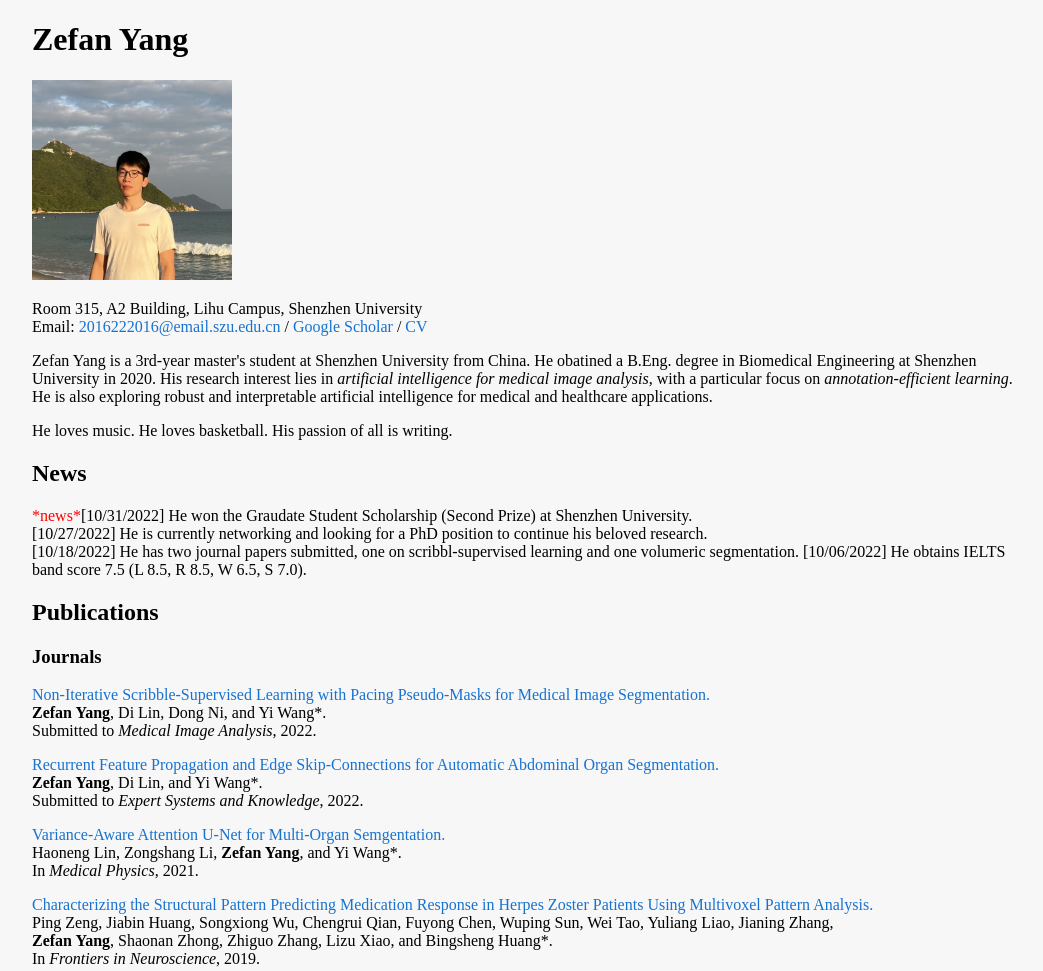
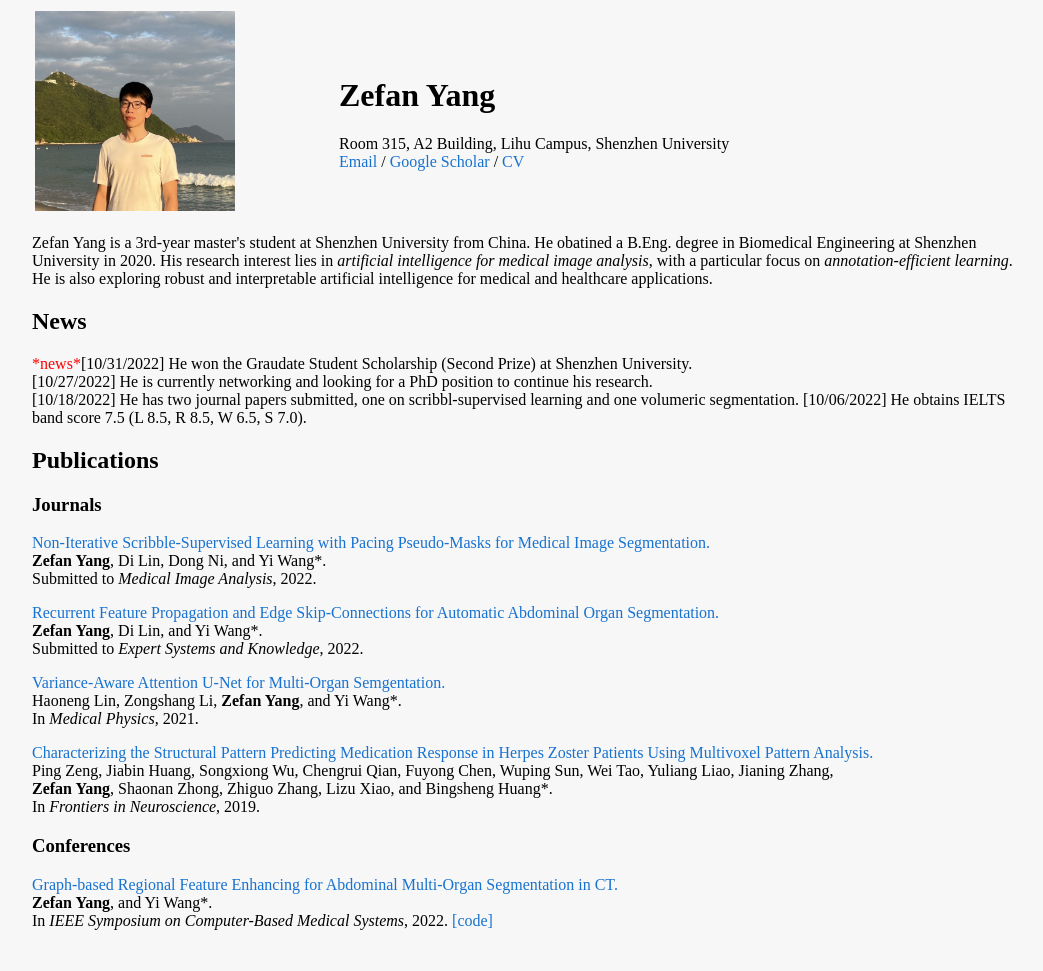
Before and after one commit to zefanyang/zefanyang.github.io, a plain HTML site: page index.html in a window 1280 px wide. Shown: the top 971 px of the page, without its empty margins (108-1151 px from the left). After the commit the page ends 946 px from the top, so only its background shows below. Drawn offline with Linux system fonts and the light colour scheme.

Commit message:
update profile

```diff
--- a/index.html
+++ b/index.html
@@ -9,16 +9,21 @@
 	<body>
 		<div class="container">
 			<header>
+				<table>
+					<tr>
+						<td width="300">
+							<img src="images/portrait.jpg" height="200" width="200">
+						</td>
+
+						<td align="left">
 							<h1> Zefan Yang </h1>
-			</header>
-
-			<img src="images/portrait.jpg" height="200" width="200">
-			<p>
 							Room 315, A2 Building, Lihu Campus, Shenzhen University <br>
-			Email: <a href="2016222016@email.szu.edu.cn"> 2016222016@email.szu.edu.cn </a> /
+							<a href="mailto:2016222016@email.szu.edu.cn">Email</a> /
 							<a href="https://scholar.google.com/citations?user=OOU5GkUAAAAJ&hl=en"> Google Scholar </a> /
 							<a href="files/CV-ZEFAN YANG.pdf"> CV </a>
-			</p>
+						</td>
+					</tr>
+				</table>
 
 				<p>
 				Zefan Yang is a 3rd-year master's student at Shenzhen University from China.
@@ -28,16 +33,15 @@
 				and interpretable artificial intelligence for medical and healthcare applications.
 				</p>
 
-			<p>
-			He loves music. He loves basketball. His passion of all is writing.
-			</p>
+			</header>
 
+			<article>
 				<header>
 				<h2> News </h2>
 				</header>
 				<p>
 				<font color="red">*news*</font>[10/31/2022] He won the Graudate Student Scholarship (Second Prize) at Shenzhen University. <br>
-			[10/27/2022] He is currently networking and looking for a PhD position to continue his beloved research. <br>
+				[10/27/2022] He is currently networking and looking for a PhD position to continue his research. <br>
 				[10/18/2022] He has two journal papers submitted, one on scribbl-supervised learning and one volumeric segmentation.
 				[10/06/2022] He obtains IELTS band score 7.5 (L 8.5, R 8.5, W 6.5, S 7.0).
 				</p>
@@ -97,6 +101,7 @@
 					In <i>IEEE Symposium on Computer-Based Medical Systems</i>, 2022.
 					<a href=https://github.com/zefanyang/organseg_dags>[code]</a>
 				</p>
+		</article>
 		</div>
 	</body>
 </html>
```
Lines whose indentation alone changed are shown as unchanged.
